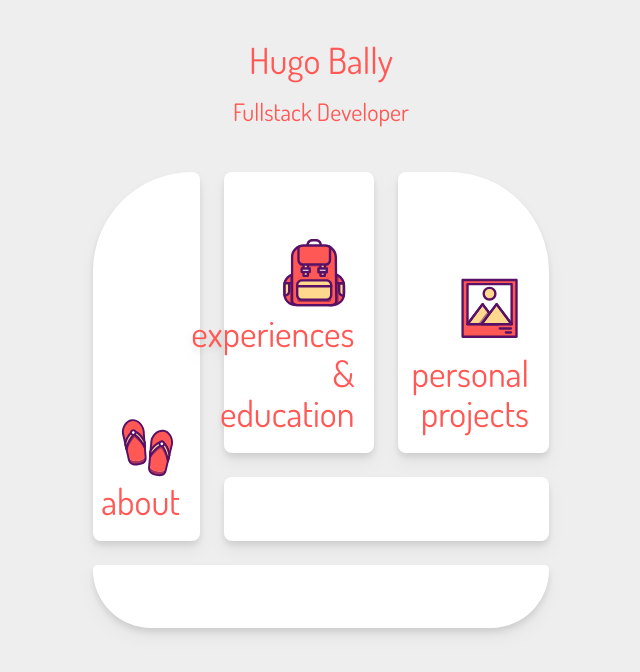
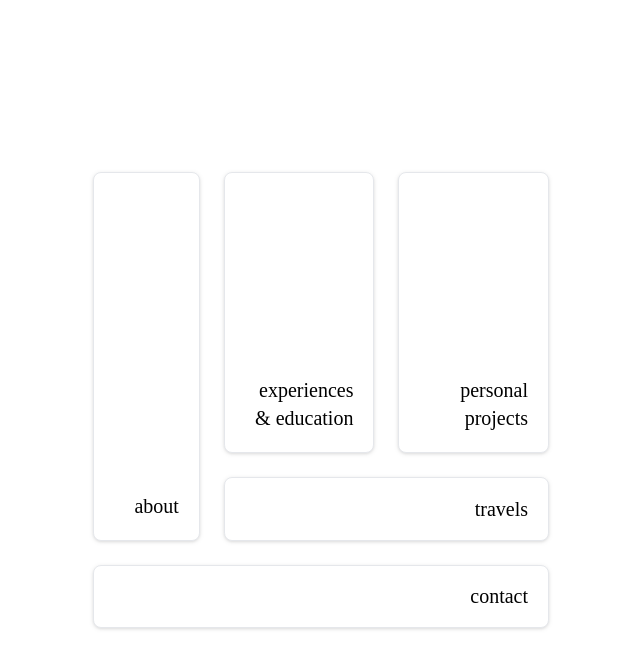
Before and after one commit to hugobally/tooy, a Gatsby site: page / in a window 1280 px wide. Shown: the whole page, without its empty margins (319-959 px from the left). Built offline with nearby package versions, Linux system fonts and the light colour scheme; Gatsby itself is replaced by a stand-in of ours.

Commit message:
design WIP pass

```diff
--- a/gatsby-config.js
+++ b/gatsby-config.js
@@ -13,5 +13,19 @@ module.exports = {
       },
     },
     'gatsby-plugin-root-import',
+    {
+      // TODO Only for dev testing of fonts, use local font file in production
+      resolve: `gatsby-omni-font-loader`,
+      options: {
+        enableListener: true,
+        preconnect: [`https://fonts.googleapis.com`, `https://fonts.gstatic.com`],
+        web: [
+          {
+            name: `Shrikhand`,
+            file: `https://fonts.googleapis.com/css2?family=Shrikhand:wght@400;600;700&display=swap`,
+          },
+        ],
+      },
+    },
   ],
 }
--- a/gatsby-ssr.js
+++ b/gatsby-ssr.js
@@ -1,17 +1,26 @@
 import * as React from 'react'
 
-export const onRenderBody = ({ setHtmlAttributes, setHeadComponents }) => {
+export const onRenderBody = ({ setHtmlAttributes, setBodyAttributes, setHeadComponents }) => {
     setHeadComponents([
-        <link
-            rel="preload"
-            href="/fonts/Dosis-VariableFont_wght.ttf"
-            as="font"
-            type="application/x-font-ttf"
-            crossOrigin="anonymous"
-            key="dosisFont"
-        />,
+        // <link
+        //     rel="preload"
+        //     href="/fonts/OpenSans-VariableFont_wdth,wght.ttf"
+        //     as="font"
+        //     type="application/x-font-ttf"
+        //     crossOrigin="anonymous"
+        //     key="openSansFont"
+        // />,
+        // <link
+        //     rel="preload"
+        //     href="/fonts/Dosis-VariableFont_wght.ttf"
+        //     as="font"
+        //     type="application/x-font-ttf"
+        //     crossOrigin="anonymous"
+        //     key="dosisFont"
+        // />,
     ])
-    // setHtmlAttributes({
-    //     class: 'font-sans'
+    setHtmlAttributes({})
+    // setBodyAttributes({
+    //     class: 'bg-blue-500'
     // })
 }
--- a/package.json
+++ b/package.json
@@ -17,10 +17,12 @@
   "dependencies": {
     "classnames": "^2.3.2",
     "gatsby": "^4.24.4",
+    "gatsby-omni-font-loader": "^2.0.2",
     "gatsby-plugin-manifest": "^4.24.0",
     "gatsby-plugin-sitemap": "^5.24.0",
     "react": "^18.1.0",
-    "react-dom": "^18.1.0"
+    "react-dom": "^18.1.0",
+    "react-helmet": "^6.1.0"
   },
   "devDependencies": {
     "autoprefixer": "^10.4.12",
--- a/src/components/About.js
+++ b/src/components/About.js
@@ -1,32 +1,29 @@
 import * as React from 'react'
-import classNames from 'classnames'
+import cl from 'classnames'
 import FlipFlopIcon from 'src/images/flipflop-icon.svg'
 import SectionCover from 'src/components/SectionCover'
 
 const About = ({ stateMachine, toggleSection }) => {
   return (
     <section
-      className={classNames('transition [transform-origin:100%_0]', {
+      className={cl('transition [transform-origin:100%_0]', {
         '[transform:rotateY(-90deg)]': stateMachine.experienceOpenedStepThree,
       })}
     >
-      <div className={classNames('w-box-3/11 h-box-9/11 p-3')}>
+      <div className={cl('w-box-3/11 h-box-9/11 p-3')}>
         <div
-          className={classNames(
+          className={cl(
             'w-full h-full flex transition',
-            'bg-white hover:bg-red-500 cursor-pointer',
-            'rounded-tl-box rounded-tr-lg rounded-b-lg',
-            'drop-shadow-lg',
-            'text-red-500 hover:text-white',
+              'section',
             { 'bg-red-500 text-white': stateMachine.aboutOpened }
           )}
           onClick={() => toggleSection('about', !stateMachine.aboutOpened)}
         >
-          <SectionCover icon={FlipFlopIcon} direction="vertical" title="about"/>
+          <SectionCover icon={FlipFlopIcon} vertical title="about"/>
         </div>
       </div>
       <div
-        className={classNames('transition-all', {
+        className={cl('transition-all', {
           'w-0': !stateMachine.aboutOpened,
           'w-box-side': stateMachine.aboutOpened,
         })}
--- a/src/components/Contact.js
+++ b/src/components/Contact.js
@@ -1,29 +1,30 @@
 import * as React from 'react'
-import classNames from 'classnames'
+import cl from 'classnames'
 import GithubIcon from 'src/images/github-icon.svg'
+import DrinkIcon from 'src/images/drink-icon.svg'
+import SectionCover from "./SectionCover";
 
 const Contact = ({ stateMachine, toggleSection }) => {
   return (
     <section>
       <div
-        className={classNames('w-box-side transition-all overflow-auto', {
+        className={cl('w-box-side transition-all overflow-auto', {
           'h-0': !stateMachine.contactOpened,
           'h-box-2/11': stateMachine.contactOpened,
         })}
       >
-        <div className={classNames('')}>
+        <div className={cl('')}>
           hello
           <img alt="github icon" src={GithubIcon} />
         </div>
       </div>
-      <div className={classNames('w-box-side h-box-2/11 p-3')}>
+      <div className={cl('w-box-side h-box-2/11 p-3')}>
         <div
-          className={classNames(
+          className={cl(
             'w-full h-full',
             'flex justify-end',
-            'rounded-b-box rounded-t-lg bg-white cursor-pointer',
+            'section',
             'transition [transform-origin:0_0]',
-            'drop-shadow-lg',
             {
               '[transform:rotateX(-90deg)]':
                 stateMachine.experienceOpenedStepOne,
@@ -31,6 +32,7 @@ const Contact = ({ stateMachine, toggleSection }) => {
           )}
           onClick={() => toggleSection('contact', !stateMachine.contactOpened)}
         >
+            <SectionCover icon={DrinkIcon} title="contact"/>
         </div>
       </div>
     </section>
--- a/src/components/Experiences.js
+++ b/src/components/Experiences.js
@@ -1,22 +1,21 @@
 import * as React from 'react'
-import classNames from 'classnames'
+import cl from 'classnames'
 import BackpackIcon from 'src/images/backpack-icon.svg'
-import SectionCover from "src/components/SectionCover";
+import SectionCover from 'src/components/SectionCover'
 
 const Experiences = ({ stateMachine, toggleSection }) => {
   return (
     <section>
       <div
-        className={classNames('p-3 transition-all', {
+        className={cl('p-3 transition-all', {
           'w-box-4/11 h-box-7/11': !stateMachine.experienceOpened,
           'w-box-side h-box-side': stateMachine.experienceOpened,
         })}
       >
         <div
-          className={classNames(
+          className={cl(
             'flex w-full h-full',
-            'cursor-pointer ',
-            'drop-shadow-lg bg-white text-red-500',
+              'section',
             {
               'rounded-lg': !stateMachine.experienceOpened,
               'rounded-box': stateMachine.experienceOpened,
@@ -26,7 +25,11 @@ const Experiences = ({ stateMachine, toggleSection }) => {
             toggleSection('experience', !stateMachine.experienceOpened)
           }
         >
-            <SectionCover icon={BackpackIcon} direction="vertical" title="experiences & education"/>
+          <SectionCover
+            icon={BackpackIcon}
+            title="experiences & education"
+            vertical
+          />
         </div>
       </div>
     </section>
--- a/src/components/NavMenu.js
+++ b/src/components/NavMenu.js
@@ -1,9 +1,9 @@
 import * as React from 'react'
-import classNames from 'classnames'
+import cl from 'classnames'
 
 const NavMenu = () => {
   return (
-    <nav className={classNames('hidden absolute -left-36')}>
+    <nav className={cl('hidden absolute -left-36')}>
       <ul>
         <li>back</li>
         <li>personal projects</li>
--- a/src/components/Projects.js
+++ b/src/components/Projects.js
@@ -1,13 +1,13 @@
 import * as React from 'react'
-import classNames from 'classnames'
+import cl from 'classnames'
 import PictureIcon from 'src/images/picture-icon.svg'
-import SectionCover from "src/components/SectionCover";
+import SectionCover from 'src/components/SectionCover'
 
 const Projects = ({ stateMachine, toggleSection }) => {
   return (
     <section>
       <div
-        className={classNames(
+        className={cl(
           'w-box-4/11 h-box-7/11 p-3',
           'transition [transform-origin:0_0]',
           {
@@ -17,18 +17,16 @@ const Projects = ({ stateMachine, toggleSection }) => {
         )}
       >
         <div
-          className={classNames(
-            'h-full w-full flex',
-            'bg-white cursor-pointer',
-            'rounded-tr-box rounded-tl-lg rounded-b-lg',
-            'drop-shadow-lg',
-            'text-red-500'
-          )}
+          className={cl('h-full w-full flex', 'section')}
           onClick={() =>
             toggleSection('projects', !stateMachine.projectsOpened)
           }
         >
-            <SectionCover icon={PictureIcon} direction="vertical" title="personal projects"/>
+          <SectionCover
+            icon={PictureIcon}
+            title="personal projects"
+            vertical
+          />
         </div>
       </div>
     </section>
@@ -38,7 +36,7 @@ const Projects = ({ stateMachine, toggleSection }) => {
 export const ProjectsContent = ({ stateMachine, toggleSection }) => {
   return (
     <div
-      className={classNames(
+      className={cl(
         'min-h-box-side min-w-box-side absolute top-0 left-0',
         'bg-white rounded-box',
         '[backface-visibility:hidden] rotate-y-180'
--- a/src/components/SectionCover.js
+++ b/src/components/SectionCover.js
@@ -1,19 +1,22 @@
 import * as React from 'react'
-import classNames from 'classnames'
+import cl from 'classnames'
 
-const SectionCover = ({ title, icon, direction, order }) => {
+const SectionCover = ({ title, icon, order, vertical }) => {
   const els = [
-    <img key="img" alt="flip-flops" src={icon} className="w-20" />,
-    <h1 key="title" className="text-4xl">{title}</h1>,
+    <h1 key="title" className="text-xl">
+      {title}
+    </h1>,
+    // <img key="img" alt="flip-flops" src={icon} className="w-14" />,
   ]
 
   return (
     <div
-      className={classNames('w-full h-full p-5', {
-        'flex flex-col justify-end items-end p-5 text-right': direction === 'vertical',
+      className={cl('w-full h-full p-5 flex justify-end', {
+        'flex-col justify-end text-right items-end': vertical,
+        'items-center': !vertical
       })}
     >
-      {els}
+      {vertical ? els.reverse() : els}
     </div>
   )
 }
--- a/src/components/Travels.js
+++ b/src/components/Travels.js
@@ -1,11 +1,13 @@
 import * as React from 'react'
-import classNames from 'classnames'
+import cl from 'classnames'
+import ForestIcon from 'src/images/forest-icon.svg'
+import SectionCover from './SectionCover'
 
 const Travels = ({ stateMachine, toggleSection }) => {
   return (
     <section>
       <div
-        className={classNames(
+        className={cl(
           'relative w-box-8/11 h-box-2/11 p-3',
           '[transform-origin:0_0] transition',
           {
@@ -14,21 +16,23 @@ const Travels = ({ stateMachine, toggleSection }) => {
           }
         )}
       >
-        <div className={classNames('hidden absolute w-full h-full')}>
-          content
-        </div>
+        <div className={cl('hidden absolute w-full h-full')}>content</div>
         <div
-          className={classNames(
+          className={cl(
             'flex w-full h-full',
             '[transform-origin:100%] transition-all cursor-pointer',
-            'bg-white rounded-lg',
+            'section',
             {
               '[transform:rotateY(-130deg)]': stateMachine.travelsOpened,
             },
-            'drop-shadow-lg'
           )}
           onClick={() => toggleSection('travels', !stateMachine.travelsOpened)}
-        ></div>
+        >
+          <SectionCover
+            icon={ForestIcon}
+            title="travels"
+          />
+        </div>
       </div>
     </section>
   )
--- a/src/pages/index.js
+++ b/src/pages/index.js
@@ -1,7 +1,7 @@
 // noinspection JSCheckFunctionSignatures
 
 import * as React from 'react'
-import classNames from 'classnames'
+import cl from 'classnames'
 import { useState } from 'react'
 import About from 'src/components/About'
 import Experiences from 'src/components/Experiences'
@@ -79,36 +79,36 @@ const IndexPage = () => {
 
   return (
     <main
-      className={classNames(
+      className={cl(
         'w-screen flex flex-col mt-box-margin-y items-center'
       )}
     >
-      <div className={classNames('relative w-full flex justify-center')}>
-        <div className={classNames('absolute bottom-0')}>
+      <div className={cl('relative w-full flex justify-center')}>
+        <div className={cl('absolute bottom-0')}>
           <header>
             {/*TODO Semantics on h1/2/3..*/}
-            <div className="text-red-500 text-center mb-8">
-              <h1 className="text-4xl text-center">Hugo Bally</h1>
-              <h2 className="block w-full text-center mt-4 text-2xl"> Fullstack Developer</h2>
-            </div>
+            {/*<div className="text-center mb-8">*/}
+            {/*  <h1 className="text-4xl text-center">Hugo Bally</h1>*/}
+            {/*  <h2 className="block w-full text-center mt-4 text-2xl"> Fullstack Developer</h2>*/}
+            {/*</div>*/}
           </header>
         </div>
       </div>
       <div
-        className={classNames(
+        className={cl(
           'w-box-side-double flex transition justify-center'
         )}
       >
         {/* Box Container */}
         <div
-          className={classNames(
+          className={cl(
             'min-h-box-side min-w-box-side flex flex-col',
             '[perspective:1000px]'
           )}
         >
           {/* Box Flipper */}
           <div
-            className={classNames(
+            className={cl(
               'relative [transform-style:preserve-3d] transition',
               {
                 'rotate-y-180': stateMachine.projectsOpened,
@@ -117,7 +117,7 @@ const IndexPage = () => {
           >
             {/* Box Front Side*/}
             <div
-              className={classNames(
+              className={cl(
                 'min-h-box-side min-w-box-side',
                 '[backface-visibility:hidden] top-0 left-0'
               )}
--- a/src/styles/global.css
+++ b/src/styles/global.css
@@ -8,15 +8,34 @@
     }
 }
 
-@font-face {
-    font-family: 'Dosis';
-    font-weight: 200 800;
-    font-display: swap;
-    font-style: normal;
-    font-named-instance: 'Regular';
-    src: url(/fonts/Dosis-VariableFont_wght.ttf) format("truetype");
+
+@layer components {
+    /*
+        TODO Temporary - DRY it properly when the design is OK
+    */
+    .section {
+        @apply bg-white hover:bg-red-500 cursor-pointer rounded-tl-lg rounded-tr-lg rounded-b-lg drop-shadow hover:text-white border-gray-200 border
+    }
 }
 
+/*@font-face {*/
+/*    font-family: 'Open Sans';*/
+/*    font-weight: 200 800;*/
+/*    font-display: swap;*/
+/*    font-style: normal;*/
+/*    font-named-instance: 'Regular';*/
+/*    src: url(/fonts/OpenSans-VariableFont_wdth,wght.ttf) format("truetype");*/
+/*}*/
+
+/*@font-face {*/
+/*    font-family: 'Dosis';*/
+/*    font-weight: 200 800;*/
+/*    font-display: swap;*/
+/*    font-style: normal;*/
+/*    font-named-instance: 'Regular';*/
+/*    src: url(/fonts/Dosis-VariableFont_wght.ttf) format("truetype");*/
+/*}*/
+
 body {
-    background-color: #eeeeee;
+    /*background-color: #000000;*/
 }
--- a/tailwind.config.js
+++ b/tailwind.config.js
@@ -28,7 +28,7 @@ module.exports = {
         'box-side': '60vh',
       },
       fontFamily: {
-        sans: ['Dosis'],
+        sans: ['Shrikhand'],
       },
       transitionDuration: {
         DEFAULT: `250ms`,
```
Also changed, not shown: static/fonts/OpenSans-VariableFont_wdth,wght.ttf (added), 1 other file.
